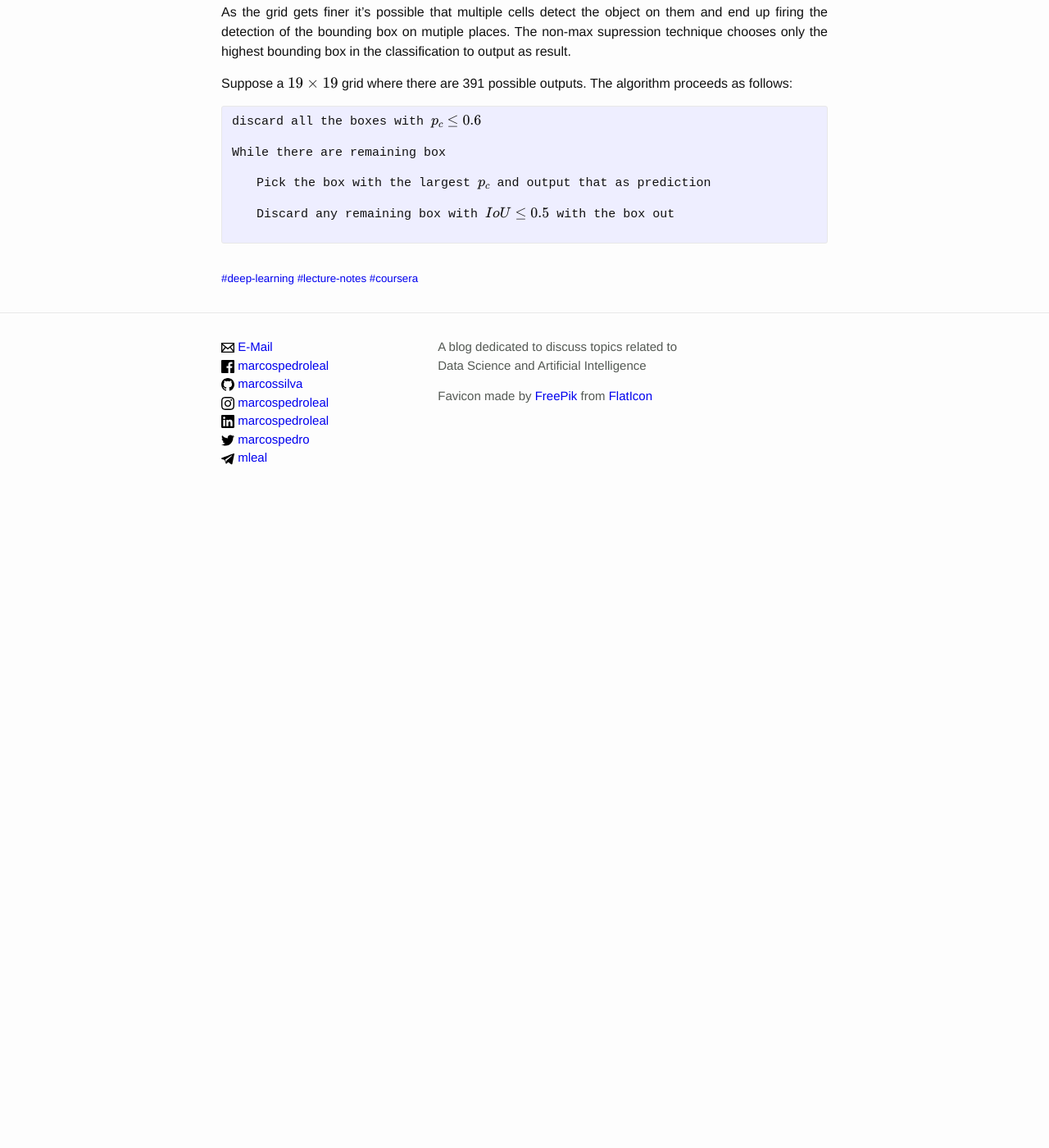
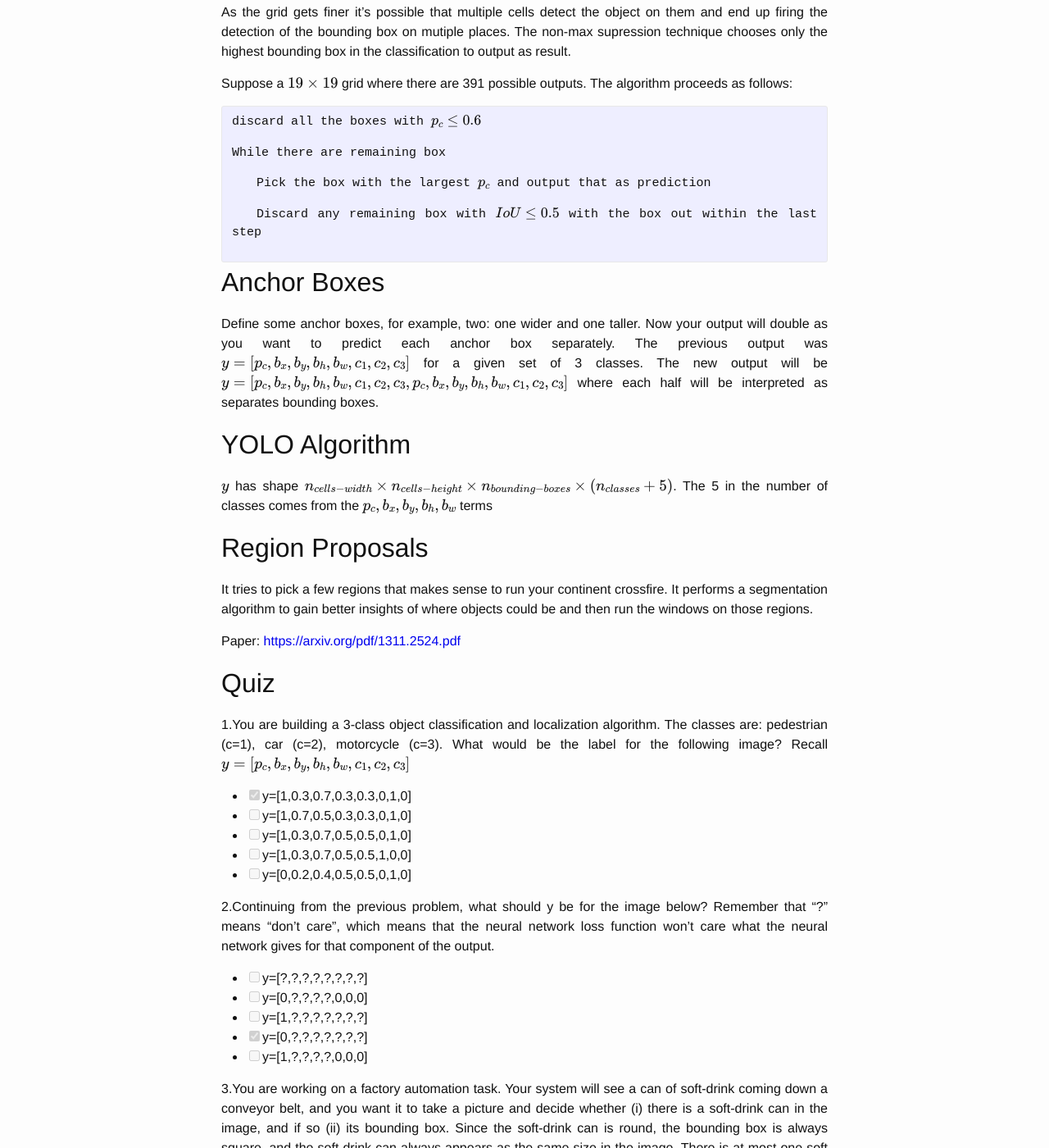
Before and after one commit to marcossilva/marcossilva.github.io, a Jekyll site: the page built from _posts/en/2019-08-06-coursera-deep-learning-module-4-week-3.md, in a window 1280 px wide and 1400 px high, scrolled down 2321 px. Shown: the whole window at 82% size. Built offline with Jekyll 4.4.1, drawn with Linux system fonts in a browser that asks for light colours; formulas are drawn with MathJax 3; before the commit the page ends 2951 px from its top, so only the background shows below that; some of the changed text lies outside the part shown.

Commit message:
Week 4 Finished

```diff
--- a/_posts/en/2019-08-06-coursera-deep-learning-module-4-week-3.md
+++ b/_posts/en/2019-08-06-coursera-deep-learning-module-4-week-3.md
@@ -71,5 +71,82 @@ Suppose a $19 \times 19$ grid where there are 391 possible outputs. The algorith
 	<p>discard all the boxes with $p_c \leq 0.6$</p>
 	<p>While there are remaining box</p>
 		<p style="text-indent: 2em;">Pick the box with the largest $p_c$ and output that as prediction</p>
-		<p style="text-indent: 2em;">Discard any remaining box with $IoU \leq 0.5$ with the box out</p>
+		<p style="text-indent: 2em;">Discard any remaining box with $IoU \leq 0.5$ with the box out within the last step</p>
 </div>
+
+## Anchor Boxes
+
+Define some anchor boxes, for example, two: one wider and one taller. Now your output will double as you want to predict each anchor box separately. The previous output was $y=[p_c, b_x, b_y, b_h, b_w, c_1, c_2, c_3]$ for a given set of 3 classes. The new output will be $y=[p_c, b_x, b_y, b_h, b_w, c_1, c_2, c_3, p_c, b_x, b_y, b_h, b_w, c_1, c_2, c_3]$ where each half will be interpreted as separates bounding boxes.
+
+## YOLO Algorithm
+$y$ has shape $n_{cells-width} \times n_{cells-height} \times n_{bounding-boxes} \times (n_{classes} + 5)$. The 5 in the number of classes comes from the $p_c, b_x, b_y, b_h, b_w$ terms
+
+## Region Proposals
+It tries to pick a few regions that makes sense to run your continent crossfire. It performs a segmentation algorithm to gain better insights of where objects could be and then run the windows on those regions.
+
+
+Paper: {% include link.html href="https://arxiv.org/pdf/1311.2524.pdf" title="Rich feature hierarchies for accurate object detection and semantic segmentation 2014 paper by Ross Girshick Jeff Donahue Trevor Darrell Jitendra Malik"%}
+
+## Quiz
+
+1.You are building a 3-class object classification and localization algorithm. The classes are: pedestrian (c=1), car (c=2), motorcycle (c=3). What would be the label for the following image? Recall $y=[p_c, b_x, b_y, b_h, b_w, c_1, c_2, c_3]$
+
+* [X] y=[1,0.3,0.7,0.3,0.3,0,1,0]
+* [ ] y=[1,0.7,0.5,0.3,0.3,0,1,0]
+* [ ] y=[1,0.3,0.7,0.5,0.5,0,1,0]
+* [ ] y=[1,0.3,0.7,0.5,0.5,1,0,0]
+* [ ] y=[0,0.2,0.4,0.5,0.5,0,1,0]
+
+2.Continuing from the previous problem, what should y be for the image below? Remember that “?” means “don’t care”, which means that the neural network loss function won’t care what the neural network gives for that component of the output.
+
+* [ ] y=[?,?,?,?,?,?,?,?]
+* [ ] y=[0,?,?,?,?,0,0,0]
+* [ ] y=[1,?,?,?,?,?,?,?]
+* [X] y=[0,?,?,?,?,?,?,?]
+* [ ] y=[1,?,?,?,?,0,0,0]
+
+3.You are working on a factory automation task. Your system will see a can of soft-drink coming down a conveyor belt, and you want it to take a picture and decide whether (i) there is a soft-drink can in the image, and if so (ii) its bounding box. Since the soft-drink can is round, the bounding box is always square, and the soft drink can always appears as the same size in the image. There is at most one soft drink can in each image. Here are some typical images in your training set:(**Note** As the cans all have the same size there's no gain in learning this parameter as well, therefore $b_h$ , $b_w$ don't have much use in this case)
+
+* [ ] Logistic unit (for classifying if there is a soft-drink can in the image)
+* [X] Logistic unit, $b_x$ and $b_y$
+* [ ] Logistic unit, $b_x$, $b_y$, $b_h$ (since $b_w$ = $b_h$ )
+* [ ] Logistic unit, $b_x$, $b_y$, $b_h$ , $b_w$
+
+4.If you build a neural network that inputs a picture of a person’s face and outputs N landmarks on the face (assume the input image always contains exactly one face), how many output units will the network have? (**Note**: It's 3N on the output because you'll need to output the x, y and probability)
+
+* [ ] N
+* [ ] 2N
+* [X] 3N
+* [ ] $N^2$
+
+5.When training one of the object detection systems described in lecture, you need a training set that contains many pictures of the object(s) you wish to detect. However, bounding boxes do not need to be provided in the training set, since the algorithm can learn to detect the objects by itself.
+* [ ] True
+* [X] False
+
+6.Suppose you are applying a sliding windows classifier (non-convolutional implementation). Increasing the stride would tend to increase accuracy, but decrease computational cost.
+* [ ] True
+* [X] False
+
+7.In the YOLO algorithm, at training time, only one cell ---the one containing the center/midpoint of an object--- is responsible for detecting this object.(**Note** Even thought the object might be detected in more than one bounding box the 'winner' will always be the one with its midpoint since all the other boxes would lead to a smaller IoU and be cut out in the process)
+* [X] True
+* [ ] False
+
+8.What is the IoU between these two boxes? The upper-left box is 2x2, and the lower-right box is 2x3. The overlapping region is 1x1.
+* [ ] 1/6
+* [ ] 1/9
+* [X] 1/10
+* [ ] None of the above
+
+9.Suppose you run non-max suppression on the predicted boxes above. The parameters you use for non-max suppression are that boxes with probability $\leq$ 0.4 are discarded, and the IoU threshold for deciding if two boxes overlap is 0.5. How many boxes will remain after non-max suppression?
+* [ ] 3
+* [ ] 4
+* [X] 5
+* [ ] 6
+* [ ] 7
+
+10.Suppose you are using YOLO on a 19x19 grid, on a detection problem with 20 classes, and with 5 anchor boxes. During training, for each image you will need to construct an output volume yy as the target value for the neural network; this corresponds to the last layer of the neural network. (yy may include some “?”, or “don’t cares”). What is the dimension of this output volume?
+
+* [ ] 19x19x(5x20)
+* [ ] 19x19x(20x25)
+* [X] 19x19x(5x25)
+* [ ] 19x19x(25x20)
```
Also changed, not shown: 1 other file.
